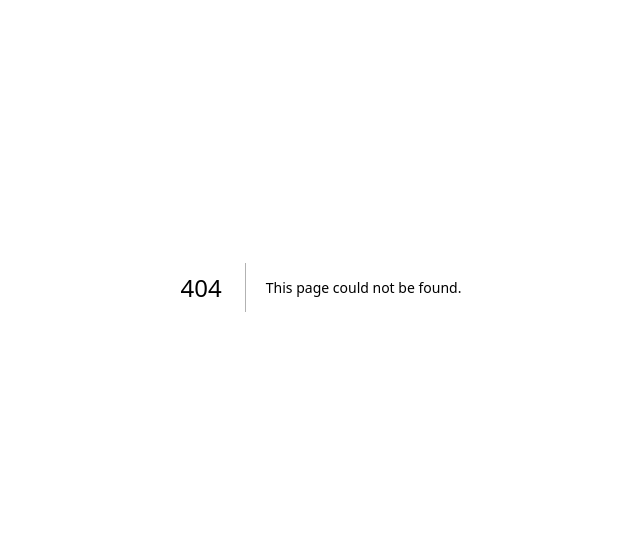
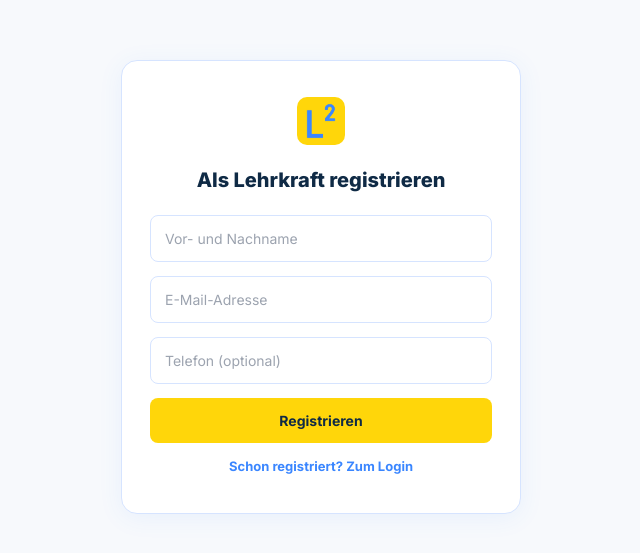
Before and after one commit to Lern-hoch-zwei/lern2-website, a Next.js app: page /lk/register in a window 1280 px wide. Before the commit this address had no page. Shown: the part 113-666 px from the top of the page, without its empty margins (319-959 px from the left). Built offline with nearby package versions, Linux system fonts and the light colour scheme.

Commit message:
Add files via upload

```diff
--- /dev/null
+++ b/app/lk/register/page.tsx
@@ -0,0 +1,68 @@
+'use client'
+import { useState } from 'react'
+
+export default function LkRegisterPage() {
+  const [form, setForm] = useState({ name: '', email: '', telefon: '' })
+  const [loading, setLoading] = useState(false)
+  const [done, setDone] = useState(false)
+  const [error, setError] = useState('')
+
+  const submit = async (e: React.FormEvent) => {
+    e.preventDefault()
+    setLoading(true)
+    setError('')
+    try {
+      const res = await fetch('/api/lk/register', {
+        method: 'POST',
+        headers: { 'Content-Type': 'application/json' },
+        body: JSON.stringify(form),
+      })
+      const data = await res.json()
+      if (!data.ok) {
+        setError(data.error || 'Ein Fehler ist aufgetreten.')
+        setLoading(false)
+        return
+      }
+      setDone(true)
+    } catch {
+      setError('Verbindungsfehler. Bitte später erneut versuchen.')
+      setLoading(false)
+    }
+  }
+
+  const inputStyle = { width: '100%', padding: '12px 14px', borderRadius: '8px', border: '1px solid #D6E4FF', fontSize: '14px', marginBottom: '14px', fontFamily: "'Inter', sans-serif" }
+
+  return (
+    <main style={{ minHeight: '100vh', display: 'flex', alignItems: 'center', justifyContent: 'center', backgroundColor: '#F7F9FC', fontFamily: "'Inter', sans-serif", padding: '20px' }}>
+      <div style={{ maxWidth: '400px', width: '100%', backgroundColor: '#fff', borderRadius: '16px', padding: '36px 28px', border: '1px solid #D6E4FF', boxShadow: '0 4px 24px rgba(58,134,255,0.08)' }}>
+        <img src="/logo.png" alt="Lern²" style={{ height: '48px', width: '48px', borderRadius: '10px', margin: '0 auto 20px', display: 'block' }} />
+        <h1 style={{ fontSize: '20px', fontWeight: '800', color: '#0F2A45', textAlign: 'center', marginBottom: '6px' }}>Als Lehrkraft registrieren</h1>
+
+        {done ? (
+          <div style={{ textAlign: 'center', marginTop: '20px' }}>
+            <p style={{ fontSize: '14px', color: '#1D9E75', fontWeight: '700', marginBottom: '8px' }}>✅ Registrierung eingegangen!</p>
+            <p style={{ fontSize: '14px', color: '#556678', lineHeight: '1.6' }}>
+              Dein Zugang muss noch von der Verwaltung freigeschaltet werden. Du bekommst Bescheid, sobald es so weit ist.
+            </p>
+            <a href="/lk/login" style={{ display: 'inline-block', marginTop: '16px', color: '#3A86FF', fontSize: '13px', fontWeight: '700', textDecoration: 'none' }}>← Zurück zum Login</a>
+          </div>
+        ) : (
+          <form onSubmit={submit} style={{ marginTop: '20px' }}>
+            <input required placeholder="Vor- und Nachname" value={form.name}
+              onChange={(e) => setForm({ ...form, name: e.target.value })} style={inputStyle} />
+            <input required type="email" placeholder="E-Mail-Adresse" value={form.email}
+              onChange={(e) => setForm({ ...form, email: e.target.value })} style={inputStyle} />
+            <input placeholder="Telefon (optional)" value={form.telefon}
+              onChange={(e) => setForm({ ...form, telefon: e.target.value })} style={inputStyle} />
+            {error && <p style={{ color: '#B91C1C', fontSize: '13px', marginBottom: '12px' }}>{error}</p>}
+            <button type="submit" disabled={loading}
+              style={{ width: '100%', backgroundColor: '#FFD60A', color: '#0F2A45', padding: '12px', borderRadius: '8px', border: 'none', fontWeight: '700', fontSize: '14px', cursor: 'pointer', fontFamily: "'Inter', sans-serif" }}>
+              {loading ? 'Wird gesendet...' : 'Registrieren'}
+            </button>
+            <a href="/lk/login" style={{ display: 'block', textAlign: 'center', marginTop: '14px', color: '#3A86FF', fontSize: '13px', fontWeight: '700', textDecoration: 'none' }}>Schon registriert? Zum Login</a>
+          </form>
+        )}
+      </div>
+    </main>
+  )
+}
```
